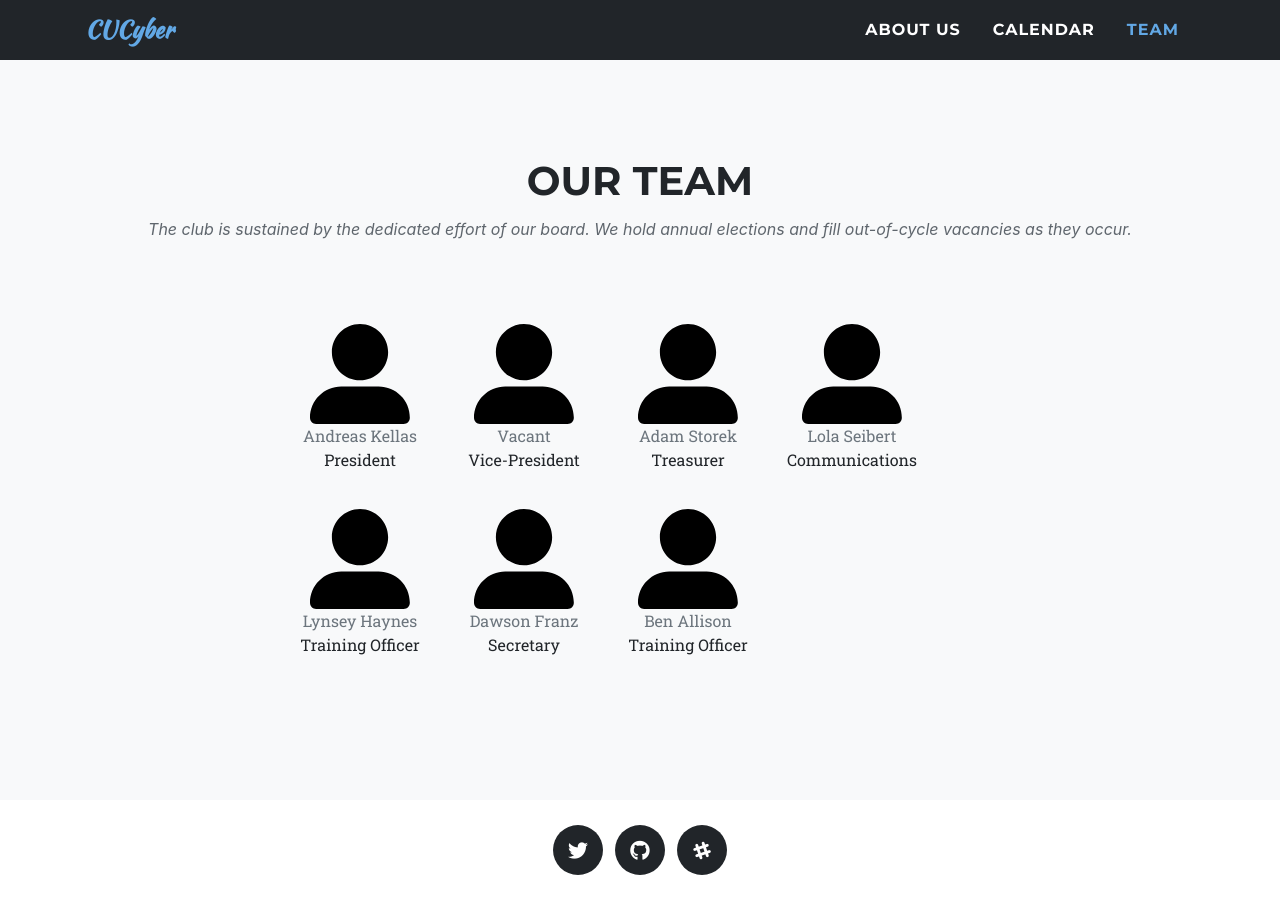
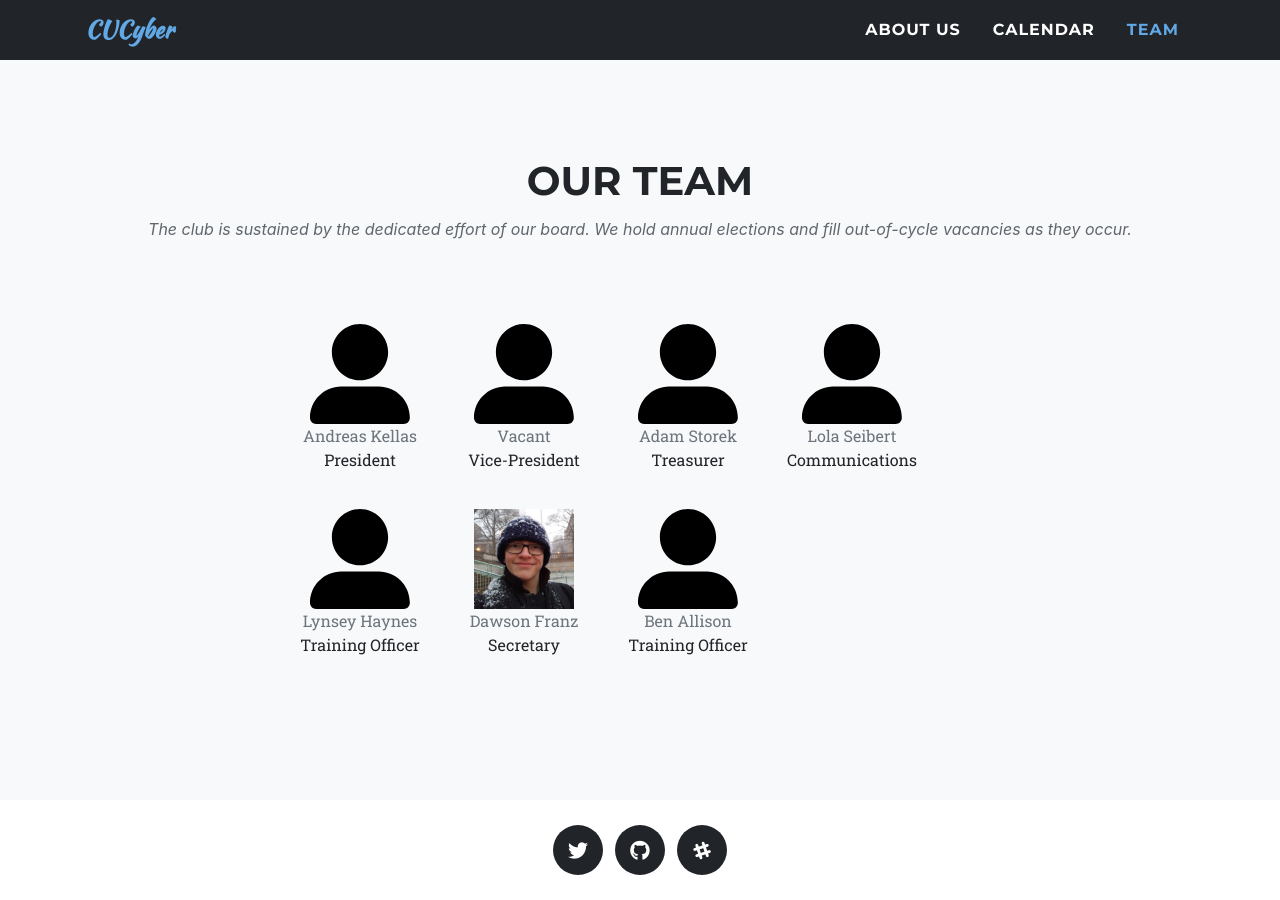
Before and after one commit to CUCTF/cuctf.github.io, a Jekyll site: the page built from index.html, in a window 1280 px wide and 900 px high, scrolled down 2478 px. Built offline with Jekyll 4.4.1, drawn with Linux system fonts in a browser that asks for light colours; nearby versions of some CDN libraries; some web fonts are replaced.

Commit message:
add Dawson

```diff
--- a/_data/team.yml
+++ b/_data/team.yml
@@ -22,7 +22,7 @@ board_members:
     name: Lynsey Haynes
 
   - title: Secretary
-    path: user-large.svg
+    path: board/dawson.png
     name: Dawson Franz
 
   - title: Training Officer
```
Also changed, not shown: img/board/dawson.png (added).
